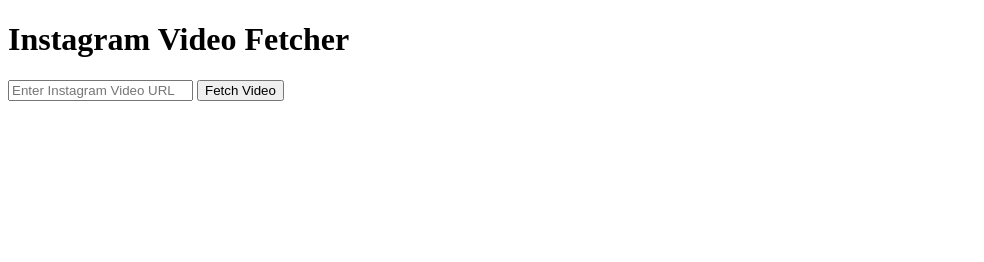
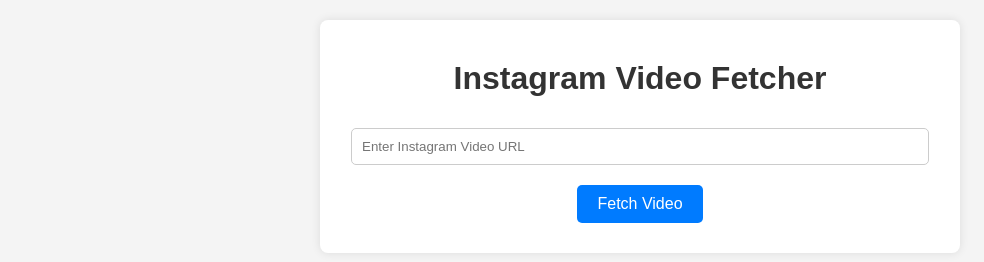
Before and after one commit to cyberuz001/insta.github.io, a plain HTML site: page index.html in a window 1280 px wide. Shown: the whole page, without its empty margins (0-984 px from the left). Drawn offline with Linux system fonts and the light colour scheme.

Commit message:
Update index.html

```diff
--- a/index.html
+++ b/index.html
@@ -1,11 +1,78 @@
 <!DOCTYPE html>
-<html>
+<html lang="en">
 <head>
+    <meta charset="UTF-8">
+    <meta name="viewport" content="width=device-width, initial-scale=1.0">
     <title>Instagram Video Fetcher</title>
+    <style>
+        body {
+            font-family: Arial, sans-serif;
+            background-color: #f4f4f4;
+            margin: 0;
+            padding: 0;
+            text-align: center;
+        }
+
+        h1 {
+            color: #333;
+            margin-top: 20px;
+        }
+
+        .container {
+            max-width: 600px;
+            margin: 20px auto;
+            padding: 20px;
+            background: #fff;
+            border-radius: 8px;
+            box-shadow: 0 0 10px rgba(0,0,0,0.1);
+        }
+
+        input[type="text"] {
+            width: calc(100% - 22px);
+            padding: 10px;
+            margin: 10px 0;
+            border: 1px solid #ccc;
+            border-radius: 5px;
+            box-sizing: border-box;
+        }
+
+        button {
+            background-color: #007bff;
+            color: white;
+            border: none;
+            padding: 10px 20px;
+            border-radius: 5px;
+            cursor: pointer;
+            font-size: 16px;
+            margin: 10px 0;
+        }
+
+        button:hover {
+            background-color: #0056b3;
+        }
+
+        video {
+            width: 100%;
+            max-width: 100%;
+            border: 1px solid #ccc;
+            border-radius: 5px;
+            display: none;
+            margin-top: 20px;
+        }
+    </style>
+</head>
+<body>
+    <div class="container">
+        <h1>Instagram Video Fetcher</h1>
+        <input type="text" id="video-url" placeholder="Enter Instagram Video URL" />
+        <button onclick="fetchVideo()">Fetch Video</button>
+        <video id="video" controls></video>
+    </div>
+
     <script>
         async function fetchVideo() {
             const url = document.getElementById('video-url').value;
-            const chatId = 'YOUR_TELEGRAM_CHAT_ID'; // Telegram chat ID here
+            const chatId = 'YOUR_TELEGRAM_CHAT_ID'; // Replace with actual Telegram chat ID
 
             try {
                 const response = await fetch('/get_video', {
@@ -37,12 +104,5 @@
             }
         }
     </script>
-</head>
-<body>
-    <h1>Instagram Video Fetcher</h1>
-    <input type="text" id="video-url" placeholder="Enter Instagram Video URL" />
-    <button onclick="fetchVideo()">Fetch Video</button>
-    <br />
-    <video id="video" controls style="display:none;width:100%;max-width:600px;"></video>
 </body>
 </html>
```
